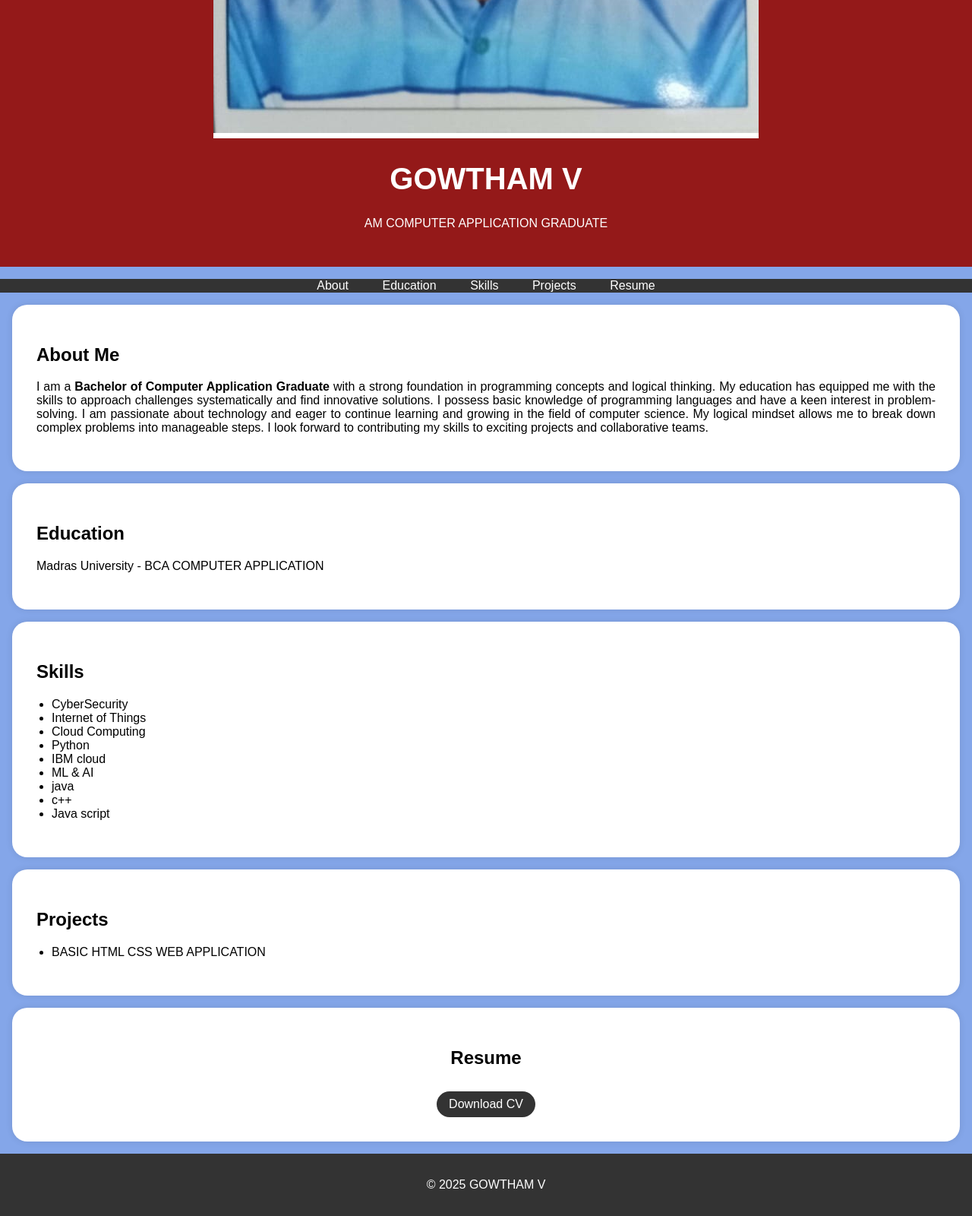
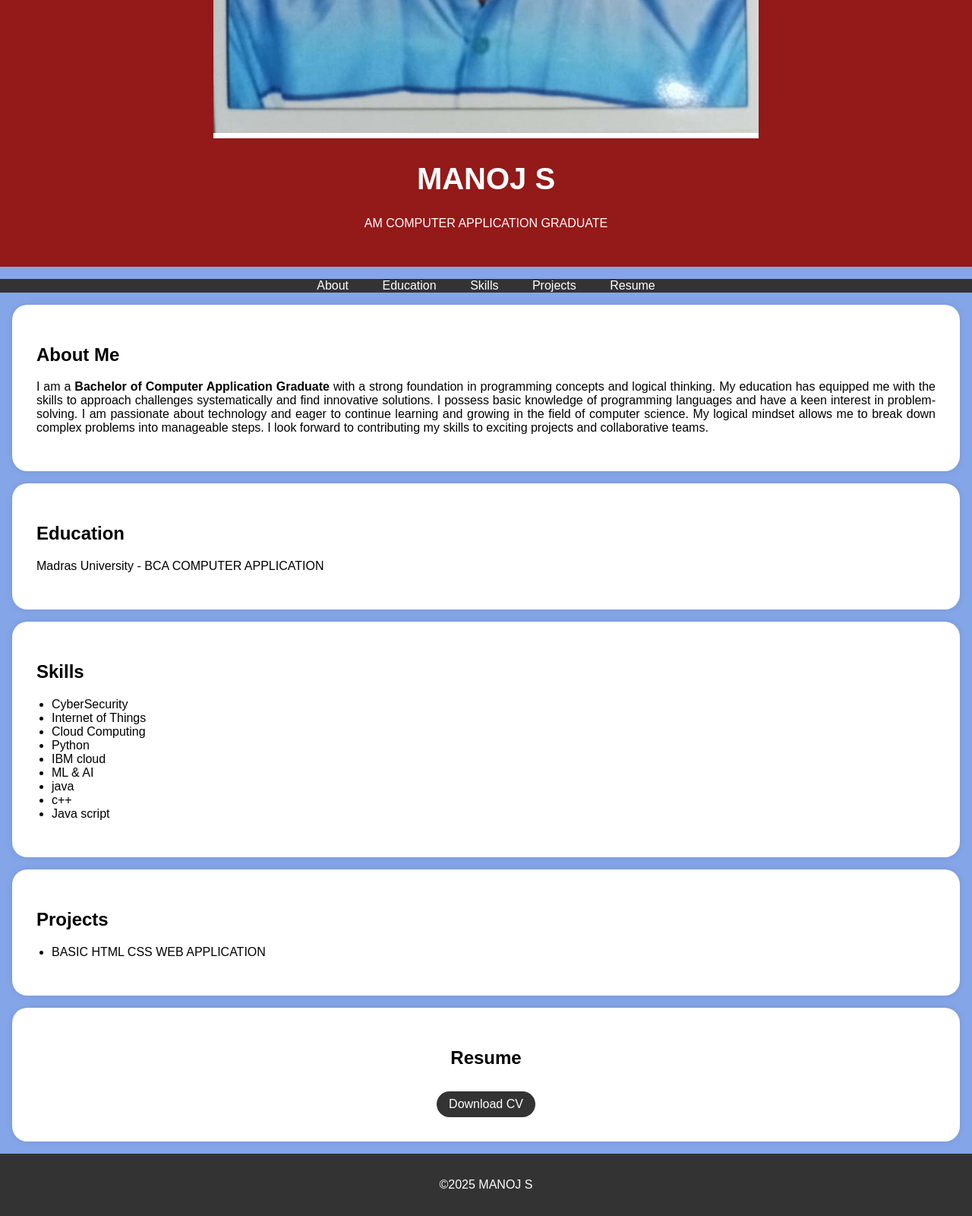
Before and after one commit to gowtham826/Gowtham.html, a plain HTML site: page index.html in a window 1280 px wide. Shown: the part 777-2377 px from the top of the page at 76% size. Drawn offline with Linux system fonts and the light colour scheme.

Commit message:
Add files via upload

```diff
--- a/index.html
+++ b/index.html
@@ -96,7 +96,7 @@
         <div class="header-content">
             <!-- Add your image here -->
             <img src="./pic.jpg" alt="pic.jpg class="image">
-            <h1>GOWTHAM V</h1>
+            <h1>MANOJ S</h1>
             <p>AM COMPUTER APPLICATION GRADUATE</p>
         </div>
     </header>
@@ -167,7 +167,7 @@
     </section>
 
     <footer>
-        <p>&copy; 2025 GOWTHAM V</p>
+        <p>&copy;2025 MANOJ S</p>
     </footer>
 
     <script>
```
